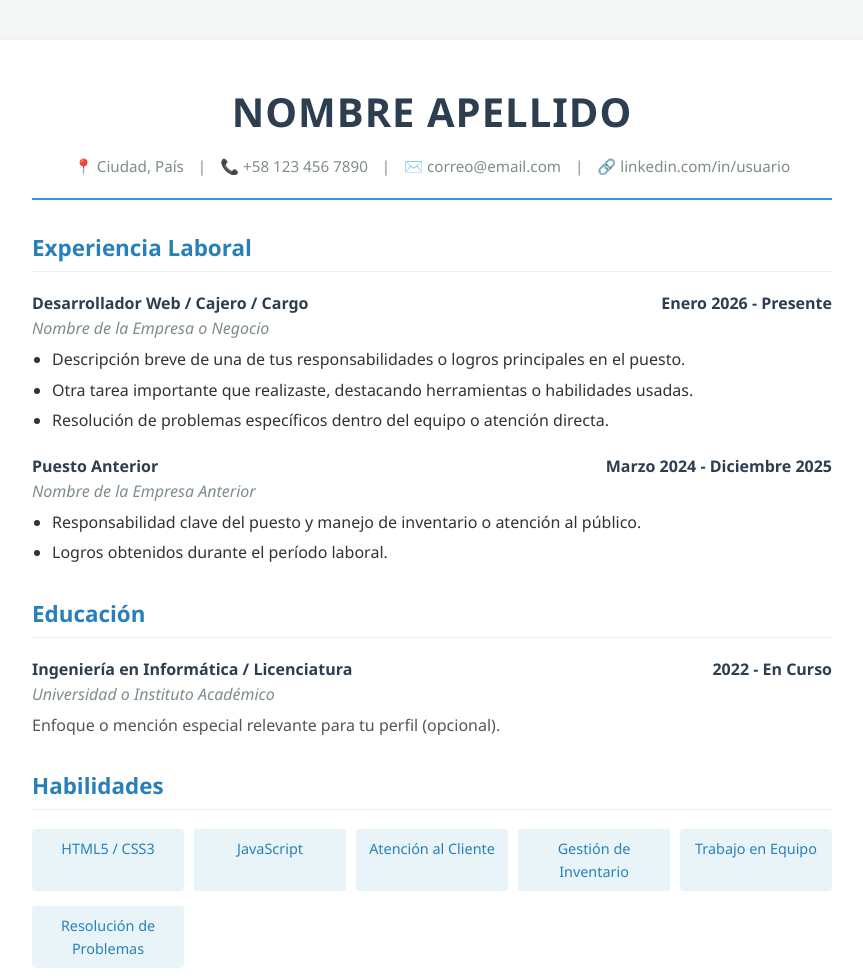
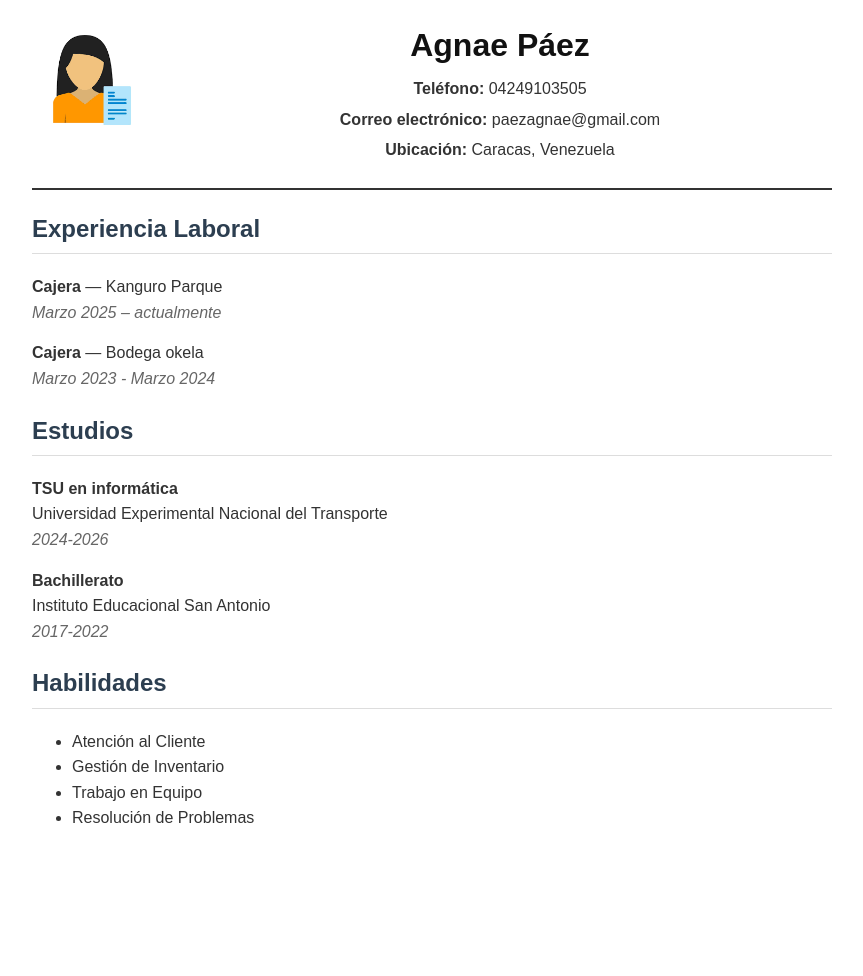
Before and after one commit to paezagnae-beep/curriculum-Agnae-Paez, a plain HTML site: page curriculum.html in a window 1280 px wide. Shown: the whole page, without its empty margins (208-1071 px from the left). After the commit the page ends 867 px from the top, so only its background shows below. Drawn offline with Linux system fonts and the light colour scheme.

Commit message:
cambio de orden

```diff
--- a/curriculum.html
+++ b/curriculum.html
@@ -3,166 +3,111 @@
 <head>
     <meta charset="UTF-8">
     <meta name="viewport" content="width=device-width, initial-scale=1.0">
-<title>Mi Currículum Vitae</title>
+    <title>Mi Currículum</title>
     <style>
         body {
-font-family: 'Segoe UI', Tahoma, Geneva, Verdana, sans-serif;
+            font-family: Arial, sans-serif;
             line-height: 1.6;
-color: #333;
-background-color: #f4f7f6;
-margin: 0;
-padding: 40px 20px;
-}
-.container {
             max-width: 800px;
             margin: 0 auto;
-background: #fff;
-padding: 40px;
-border-radius: 8px;
-box-shadow: 0 4px 15px rgba(0,0,0,0.05);
+            padding: 20px;
+            color: #333;
         }
         header {
             text-align: center;
-border-bottom: 2px solid #3498db;
+            border-bottom: 2px solid #333;
             padding-bottom: 20px;
-margin-bottom: 30px;
+            margin-bottom: 20px;
         }
         h1 {
-margin: 0 0 10px 0;
-color: #2c3e50;
-font-size: 2.5em;
-text-transform: uppercase;
-letter-spacing: 1px;
-}
-.contacto {
-color: #7f8c8d;
-font-size: 0.95em;
-}
-.contacto span {
-margin: 0 10px;
-}
-section {
-margin-bottom: 30px;
+            margin: 0;
+            color: #111;
         }
         h2 {
-color: #2980b9;
-border-bottom: 1px solid #ecf0f1;
+            color: #2c3e50;
+            border-bottom: 1px solid #ddd;
             padding-bottom: 5px;
-margin-top: 0;
-font-size: 1.4em;
         }
-.item {
-margin-bottom: 20px;
+        .contacto p {
+            margin: 5px 0;
         }
-.item-header {
-display: flex;
-justify-content: space-between;
+        .item-experiencia, .item-estudio {
+            margin-bottom: 15px;
+        }
+        .fecha {
+            font-style: italic;
+            color: #666;
+        }
+        .puesto, .titulo {
             font-weight: bold;
-color: #2c3e50;
-}
-.sub {
-font-style: italic;
-color: #7f8c8d;
-margin-bottom: 5px;
-}
-ul {
-margin: 5px 0 0 0;
-padding-left: 20px;
-}
-li {
-margin-bottom: 5px;
-}
-.habilidades-lista {
-display: grid;
-grid-template-columns: repeat(auto-fill, minmax(150px, 1fr));
-gap: 10px;
-padding: 0;
-list-style: none;
-}
-.habilidades-lista li {
-background: #e8f4f8;
-color: #2980b9;
-padding: 8px 12px;
-border-radius: 4px;
-text-align: center;
-font-weight: 500;
-font-size: 0.9em;
         }
     </style>
 </head>
 <body>
+    <header>
+        <img src="images (1).png" alt="Foto de Agnae Páez" style="float:left; margin:0 16px 12px 0; width:120px; height:120px; object-fit:cover; border-radius:50%">
+        <h1>Agnae Páez</h1>
 
-<div class="container">
+        <div class="contacto">
+            <p><strong>Teléfono:</strong> 04249103505</p>
+            <p><strong>Correo electrónico:</strong> paezagnae@gmail.com</p>
+            <p><strong>Ubicación:</strong> Caracas, Venezuela</p>
 
-<!-- Encabezado con Nombre e Información de Contacto -->
-<header>
-<h1>Nombre Apellido</h1>
-<div class="contacto">
-<span>📍 Ciudad, País</span> |
-<span>📞 +58 123 456 7890</span> |
-<span>✉️ correo@email.com</span> |
-<span>🔗 linkedin.com/in/usuario</span>
         </div>
     </header>
 
-<!-- Experiencia Laboral -->
+    <main>
         <section>
             <h2>Experiencia Laboral</h2>
 
-<div class="item">
-<div class="item-header">
-<span>Desarrollador Web / Cajero / Cargo</span>
-<span>Enero 2026 - Presente</span>
-</div>
-<div class="sub">Nombre de la Empresa o Negocio</div>
-<ul>
-<li>Descripción breve de una de tus responsabilidades o logros principales en el puesto.</li>
-<li>Otra tarea importante que realizaste, destacando herramientas o habilidades usadas.</li>
-<li>Resolución de problemas específicos dentro del equipo o atención directa.</li>
-</ul>
+            <!-- Bloque de experiencia 1 -->
+            <div class="item-experiencia">
+                <span class="puesto">Cajera</span> —
+                <span class="empresa">Kanguro Parque</span>
+                <br>
+                <span class="fecha">Marzo 2025 – actualmente</span>
             </div>
 
-<div class="item">
-<div class="item-header">
-<span>Puesto Anterior</span>
-<span>Marzo 2024 - Diciembre 2025</span>
-</div>
-<div class="sub">Nombre de la Empresa Anterior</div>
-<ul>
-<li>Responsabilidad clave del puesto y manejo de inventario o atención al público.</li>
-<li>Logros obtenidos durante el período laboral.</li>
-</ul>
+            <div class="item-experiencia">
+                <span class="puesto">Cajera</span> —
+                <span class="empresa">Bodega okela</span>
+                <br>
+                <span class="fecha">Marzo 2023 - Marzo 2024</span>
             </div>
         </section>
 
-<!-- Estudios / Educación -->
         <section>
-<h2>Educación</h2>
+            <h2>Estudios</h2>
 
-<div class="item">
-<div class="item-header">
-<span>Ingeniería en Informática / Licenciatura</span>
-<span>2022 - En Curso</span>
+            <div class="item-estudio">
+                <span class="titulo">TSU en informática</span>
+                <br>
+                <span class="institucion">Universidad Experimental Nacional del Transporte</span>
+                <br>
+                <span class="fecha">2024-2026</span>
             </div>
-<div class="sub">Universidad o Instituto Académico</div>
-<p style="margin: 5px 0 0 0; color: #555;">Enfoque o mención especial relevante para tu perfil (opcional).</p>
+
+            <div class="item-estudio">
+                <span class="titulo">Bachillerato</span>
+                <br>
+                <span class="institucion">Instituto Educacional San Antonio</span>
+                <br>
+                <span class="fecha">2017-2022</span>
             </div>
         </section>
 
-<!-- Habilidades -->
+        </section>
+
         <section>
             <h2>Habilidades</h2>
             <ul class="habilidades-lista">
-<li>HTML5 / CSS3</li>
-<li>JavaScript</li>
             <li>Atención al Cliente</li>
             <li>Gestión de Inventario</li>
             <li>Trabajo en Equipo</li>
             <li>Resolución de Problemas</li>
             </ul>
         </section>
-
-</div>
+    </main>
 
 </body>
 </html>
```
Also changed, not shown: images (1).png (added). Lines whose indentation alone changed are shown as unchanged.
